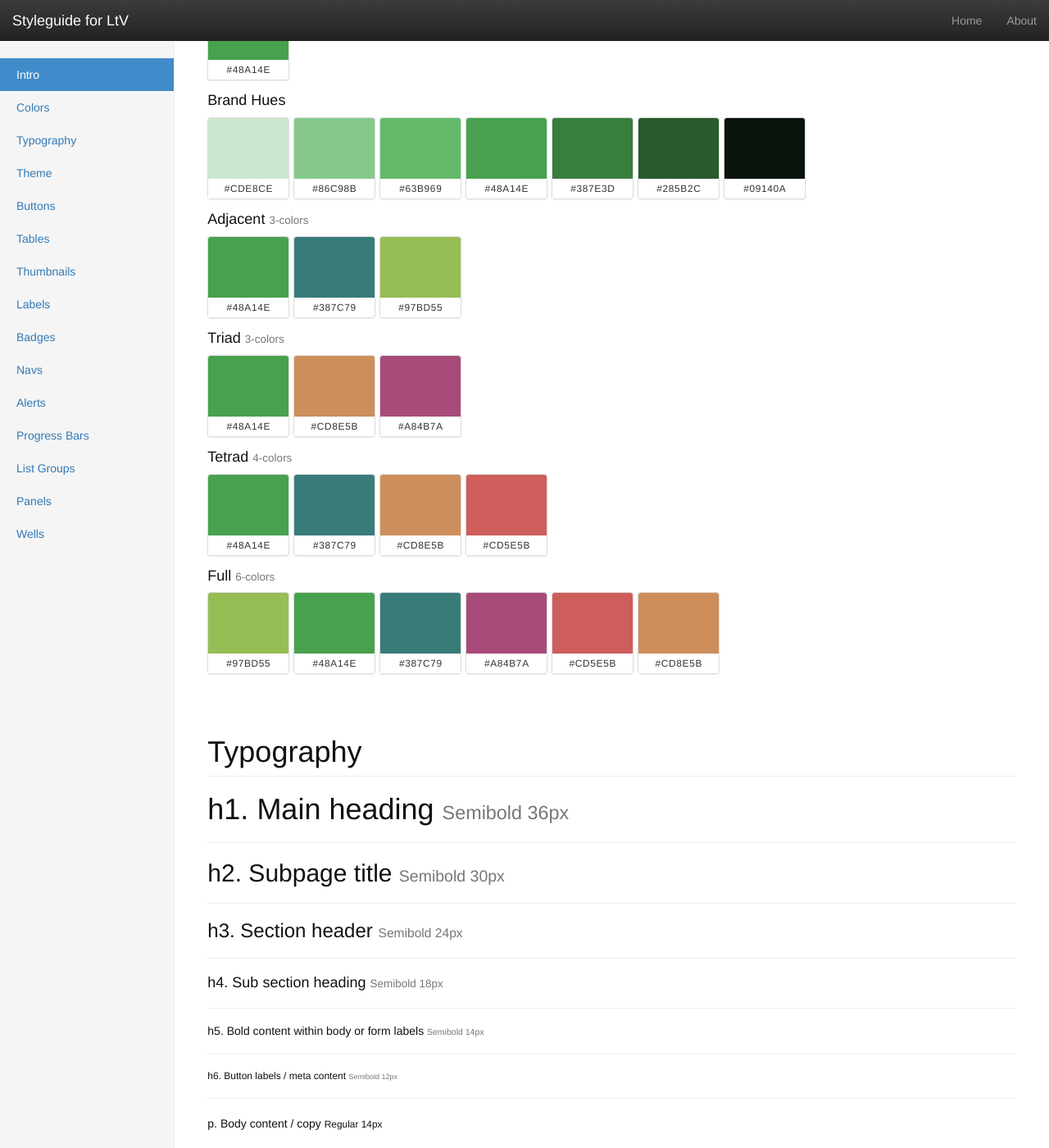
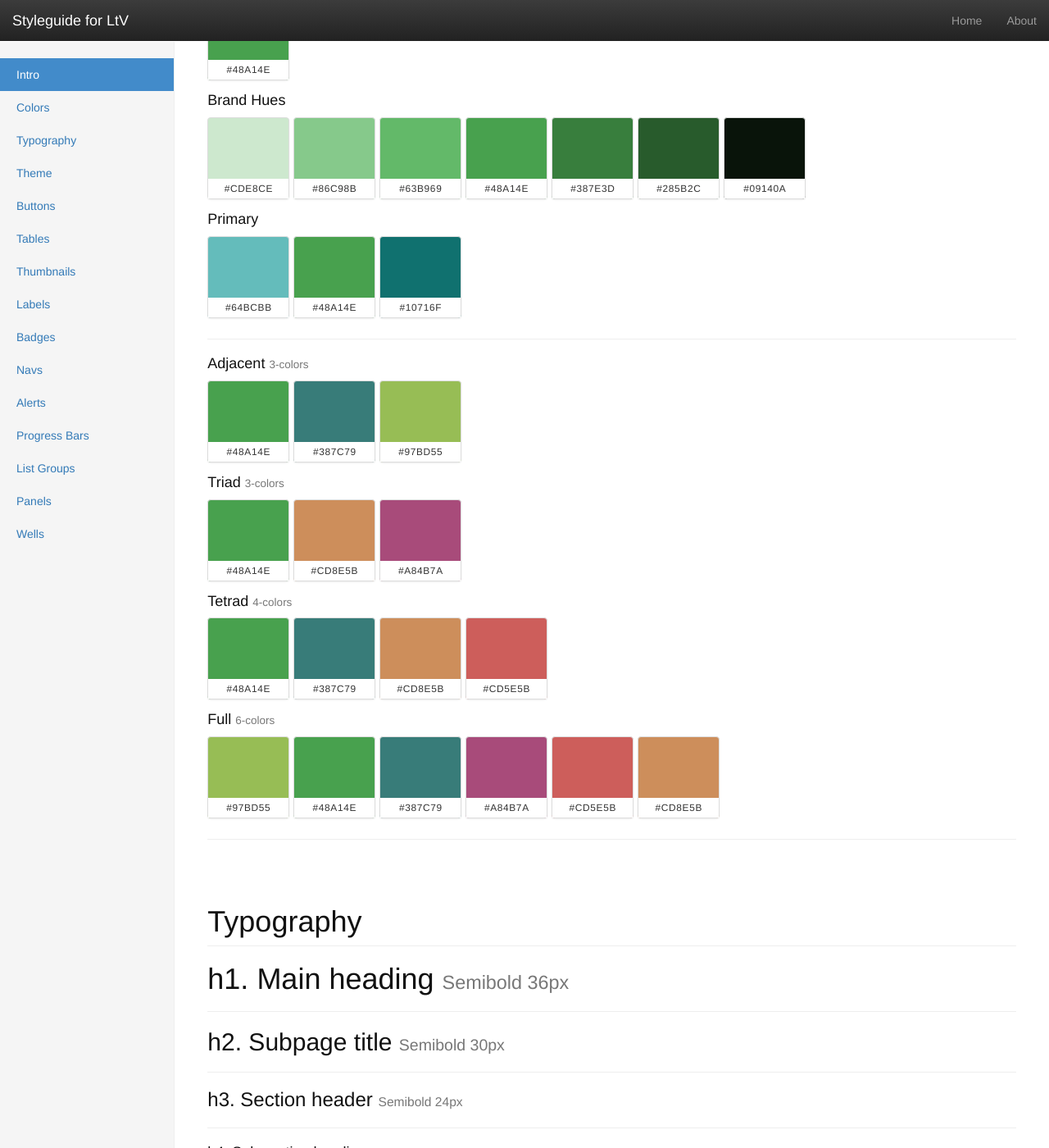
Before and after one commit to lewisNotestine/btc-toolkit, a Jekyll site: the page built from index.html, in a window 1280 px wide and 1400 px high, scrolled down 231 px. Shown: the whole window at 82% size. Built offline with Jekyll 4.4.1, drawn with Linux system fonts in a browser that asks for light colours; nearby versions of some CDN libraries.

Commit message:
Added Primary Palette

```diff
--- a/_includes/color-palette.html
+++ b/_includes/color-palette.html
@@ -13,6 +13,13 @@
   <li class="swatch-brand-darker"></li>
   <li class="swatch-brand-darkest"></li>
 </ul>
+<h4>Primary</h4>
+<ul class="color-palette">
+  <li class="swatch-primary-light-blue"></li>
+  <li class="swatch-brand"></li>
+  <li class="swatch-primary-dark-blue"></li>
+</ul>
+<hr>
 <h4>Adjacent <small>3-colors</small></h4>
 <ul class="color-palette">
   <li class="swatch-brand"></li>
@@ -41,3 +48,4 @@
   <li class="swatch-brand-compliment"></li>
   <li class="swatch-triad-right"></li>
 </ul>
+<hr>
--- a/_sass/_color-palette.scss
+++ b/_sass/_color-palette.scss
@@ -90,4 +90,10 @@
 	&.swatch-tetrad-right {
 		background: #CD5E5B;
 	}
+	&.swatch-primary-light-blue {
+		background: #64BCBB;
+	}
+	&.swatch-primary-dark-blue {
+		background: #10716F;
+	}
 }
```
